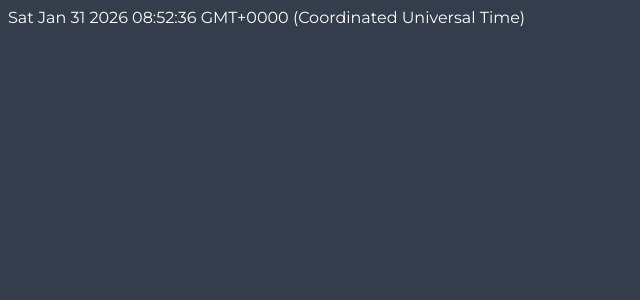
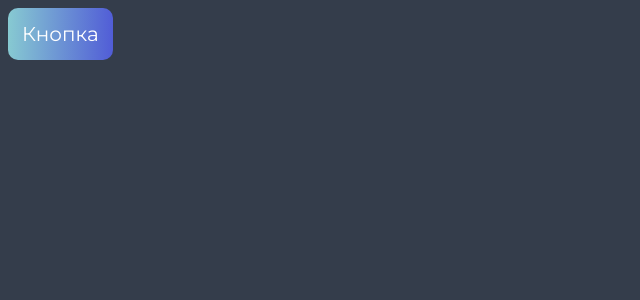
Before and after one commit to ShamsutOFF/vue-project1, a Vue app: page / in a window 1280 px wide. Shown: the top 300 px of the page, without its empty margins (0-640 px from the left). Built offline with nearby package versions, Linux system fonts and the light colour scheme.

Commit message:
Кнопка и стилизация компонента

```diff
--- a/src/App.vue
+++ b/src/App.vue
@@ -1,9 +1,12 @@
 <script setup>
-const currentDate = new Date();
+import Button from "@/components/Button.vue";
+
+// const currentDate = new Date();
 </script>
 
 <template>
-  <div>{{ currentDate }}</div>
+  <!--  <div>{{ currentDate }}</div>-->
+  <Button/>
 </template>
 
 <style scoped>
--- /dev/null
+++ b/src/components/Button.vue
@@ -0,0 +1,24 @@
+<script setup>
+</script>
+
+<template>
+  <button class="button">Кнопка</button>
+</template>
+
+<style scoped>
+.button {
+  border: none;
+  border-radius: 10px;
+  background: var(--gradent);
+  padding: 14px;
+  font-family: var(--font), sans-serif;
+  font-size: 20px;
+  color: var(--color-primary);
+  cursor: pointer;
+}
+
+.button:hover {
+  background: var(--gradent-inverted);
+}
+
+</style>
```
